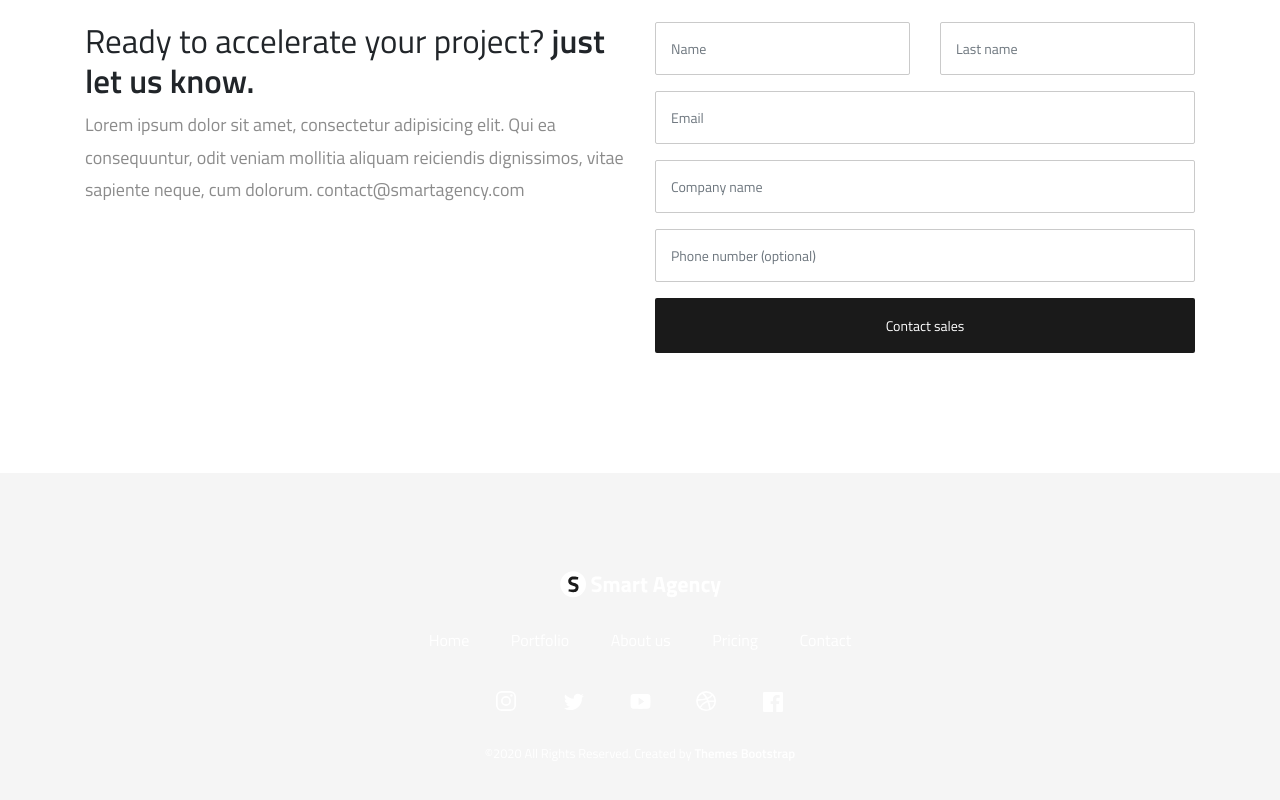
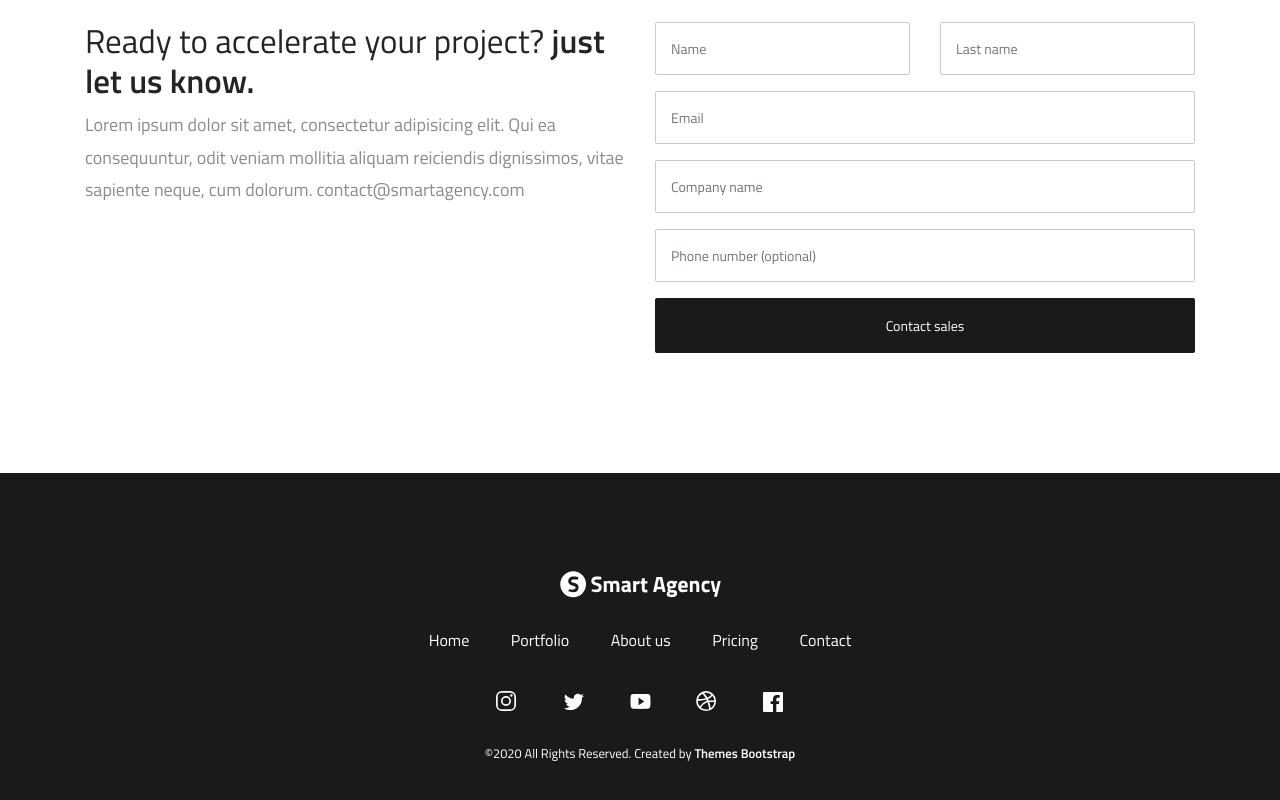
Before and after one commit to JIMENTA/SmartAgency, a plain HTML site: page Smart-Agency/Smart-Agency/Bootstrap4/index.html in a window 1280 px wide. Shown: the part 5180-5980 px from the top of the page. Drawn offline with nearby package versions, Linux system fonts and the light colour scheme.

Commit message:
cambios en estilos

```diff
--- a/Smart-Agency/Smart-Agency/Bootstrap4/index.html
+++ b/Smart-Agency/Smart-Agency/Bootstrap4/index.html
@@ -415,7 +415,7 @@
     </section>
 
 
-    <footer class="bgLightGrey">
+    <footer class="bgDark">
         <div class="container-fluid">
             <img src="assets/images/logo-light.svg" class="logo-brand" alt="logo">
             <ul class="list-inline">
```
